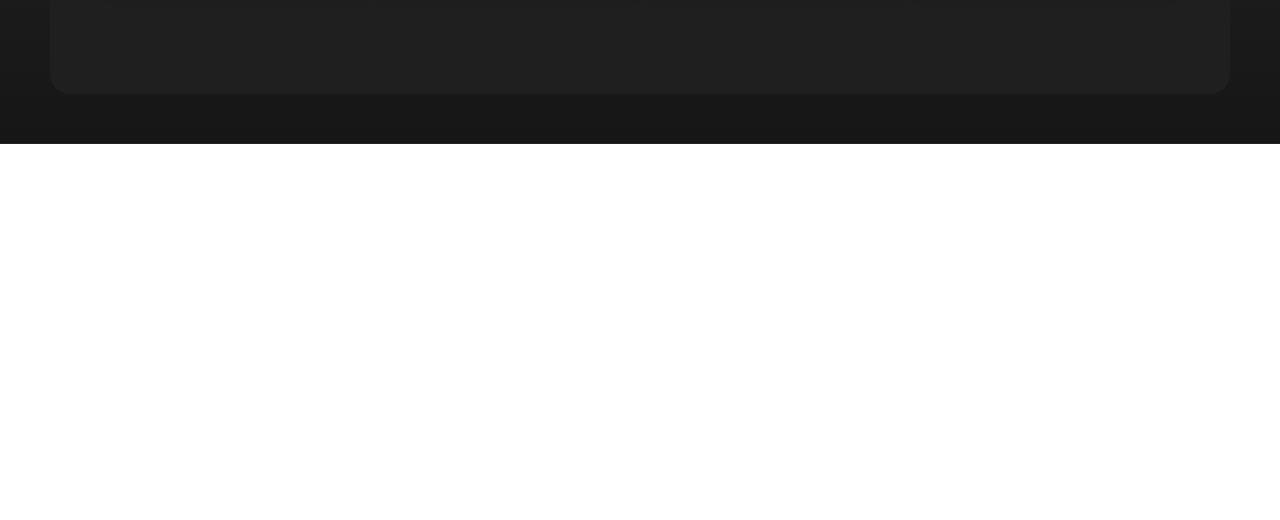
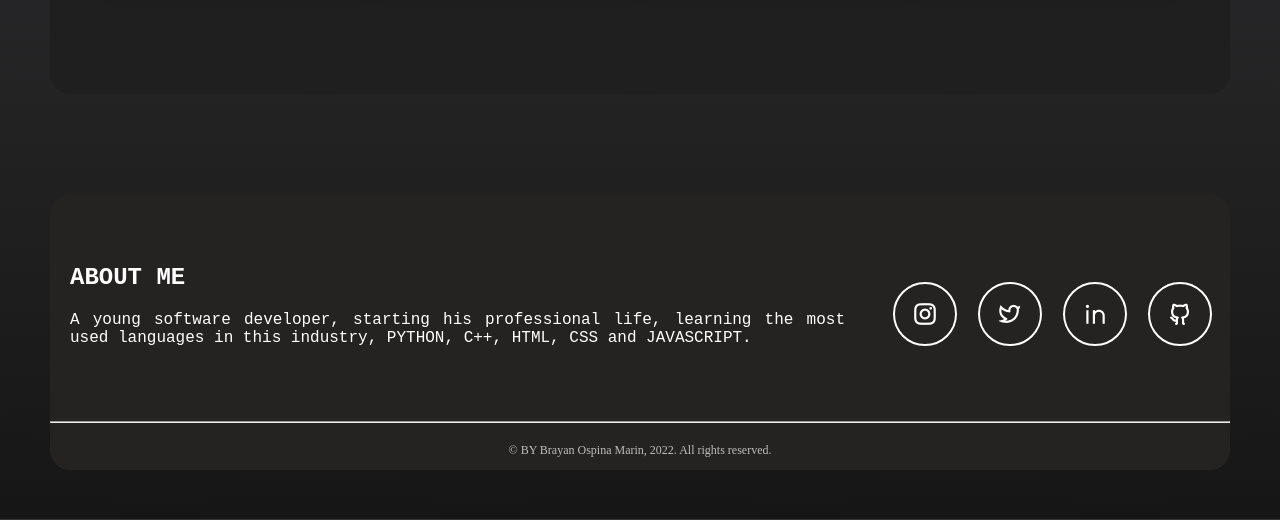
Before and after one commit to brayanospina2005/final-project, a plain HTML site: page index.html in a window 1280 px wide. Shown: the part 2778-3298 px from the top of the page. Before the commit the page ends 2922 px from the top, so only its background shows below. Drawn offline with nearby package versions, Linux system fonts and the light colour scheme; a web font is replaced by a local one.

Commit message:
page finish.

```diff
--- a/assets/css/styles.css
+++ b/assets/css/styles.css
@@ -790,6 +790,106 @@ body {
   }
 }
 
+
+/* start footer */
+footer{
+  background-color: #252222;
+  border-radius: 20px;
+}
+.container-footer{
+  background-color: #252222;
+  display: flex;
+  justify-content: center;
+  margin-top: 100px;
+  padding: 50px 20px 50px 20px;
+  border-radius: 20px;
+}
+
+.container-footer .info{
+  color: white;
+  font-family: "Courier New", Courier, monospace;
+  margin-right: 50px;
+  text-align: justify;
+}
+footer .autor{
+  color: #bfbdbd;
+  display: flex;
+  justify-content: center;
+  font-size: 12px;
+}
+.icons {
+  display: flex;
+  column-gap: 25px;
+  margin-top: 40px;
+}
+
+.icon1 {
+  width: 60px;
+  height: 60px;
+  display: inline-flex;
+  align-items: center;
+  justify-content: center;
+  text-decoration: none;
+  font-size: 26px;
+  color: #fff;
+  border-radius: 50%;
+  outline: 2px solid #fff;
+  transition-property:
+      outline-offset, outline-color,
+      background-color;
+  transition-duration: .25s;
+}
+
+.icon1:hover {
+  outline-offset: 4px;
+}
+
+.icon1:hover i {
+  animation: shake .25s;
+}
+
+.icon--instagram:hover {
+  background-image: radial-gradient(circle at 30% 107%,
+          #fdf497 0%, #fdf497 5%,
+          #fd5949 45%, #d6249f 60%,
+          #285AEB 90%);
+  outline-color: #a02d76;
+}
+
+.icon--twitter:hover {
+  background-color: #1da1f2;
+  outline-color: #1da1f2;
+}
+
+.icon--linkedin:hover {
+  background-color: #0077b5;
+  outline-color: #0077b5;
+}
+
+.icon--github:hover {
+  background-color: #2ea44f;
+  outline-color: #2ea44f;
+}
+
+@keyframes shake {
+  10% {
+      transform: rotate(15deg);
+  }
+
+  20% {
+      transform: rotate(-15deg);
+  }
+
+  30% {
+      transform: rotate(15deg);
+  }
+
+  40% {
+      transform: rotate(-15deg);
+  }
+}
+
+
 /* media queries */
 @media screen and (min-width: 300px) and (max-width: 500px) {
   body {
@@ -842,6 +942,9 @@ body {
 }
 
 @media screen and (min-width: 200px) and (max-width: 400px) {
+  .icons{
+    column-gap: 10px;
+  }
   .container-secondsection{
     display: flex;
     flex-wrap: wrap;
@@ -898,7 +1001,15 @@ body {
  }
 
 }
-@media screen and (min-width: 401px) and (max-width: 820px) {
+@media screen and (min-width: 200px) and (max-width: 701px) {
+  .container-footer{
+    flex-wrap: wrap;
+  }
+  .container-footer .info{
+    margin-right: 0%;
+    text-align: center;
+  }
+
 
 
 }
--- a/assets/js/main.js
+++ b/assets/js/main.js
@@ -4,3 +4,5 @@ $(function() {
       $('html, body').animate({ scrollTop: $($(this).attr('href')).offset().top}, 500, 'linear');
     });
   });
+
+  /* footer */
--- a/index.html
+++ b/index.html
@@ -10,6 +10,7 @@
       crossorigin="anonymous"
     ></script>
     <script src="https://kit.fontawesome.com/b3f19fcb86.js" crossorigin="anonymous"></script>
+    <link href="https://cdn.jsdelivr.net/npm/remixicon@2.5.0/fonts/remixicon.css" rel="stylesheet">
     <title>COUNTRIES</title>
   </head>
   <body>
@@ -239,8 +240,45 @@
           </div>
         </section>
       </div>
+      <!-- finish section about sweden -->
     </main>
-    <footer></footer>
+    <footer>
+      <div class="container-footer">
+
+        <div class="info">
+          <h2>ABOUT ME </h2>
+          <p>
+            A young software developer, starting his professional life, learning the most used
+            languages in this industry, PYTHON, C++, HTML, CSS and JAVASCRIPT.
+          </p>
+
+        </div>
+        <div class="icons">
+          <a href="https://t.co/VBNNTjtw3F" class="icon1 icon--instagram">
+            <i class="ri-instagram-line"></i>
+          </a>
+          <a href="#" class="icon1 icon--twitter">
+            <i class="ri-twitter-line"></i>
+          </a>
+          <a href="linkedin.com/in/brayan-ospina-8bb472243" class="icon1 icon--linkedin">
+            <i class="ri-linkedin-line"></i>
+          </a>
+          <a href="https://github.com/brayanospina2005/final-project" class="icon1 icon--github">
+            <i class="ri-github-line"></i>
+          </a>
+        </div>
+
+
+
+      </div>
+      <hr>
+      <div class="autor">
+        <p>© BY Brayan Ospina Marin, 2022. All rights reserved.</p>
+      </div>
+
+
+    </footer>
     <script src="./assets/js/main.js"></script>
-  </body>
+<!--     <script src="https://cdn.jsdelivr.net/npm/bootstrap@5.2.0-beta1/dist/js/bootstrap.min.js" integrity="sha384-kjU+l4N0Yf4ZOJErLsIcvOU2qSb74wXpOhqTvwVx3OElZRweTnQ6d31fXEoRD1Jy" crossorigin="anonymous"></script>
+ -->    </body>
 </html>
```
